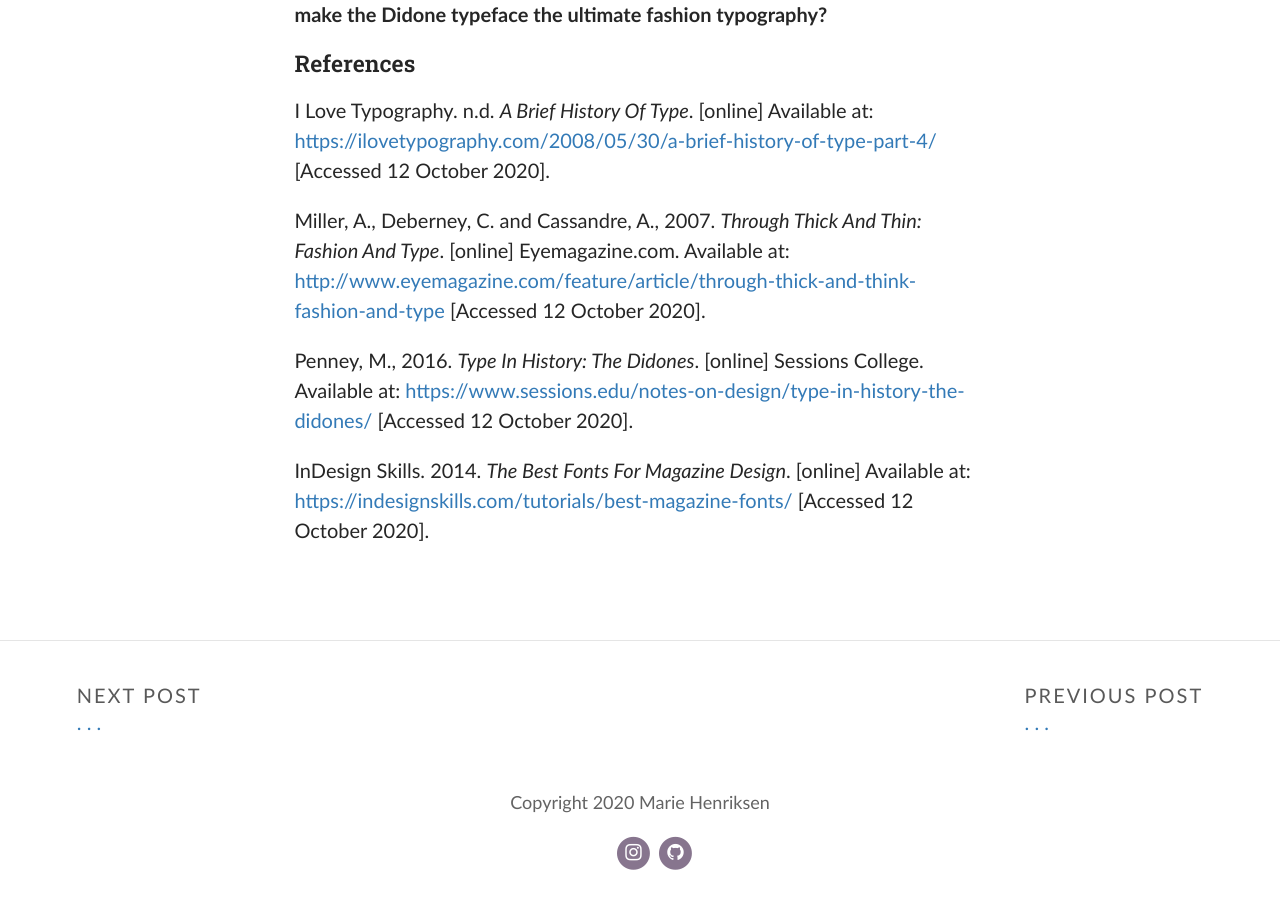
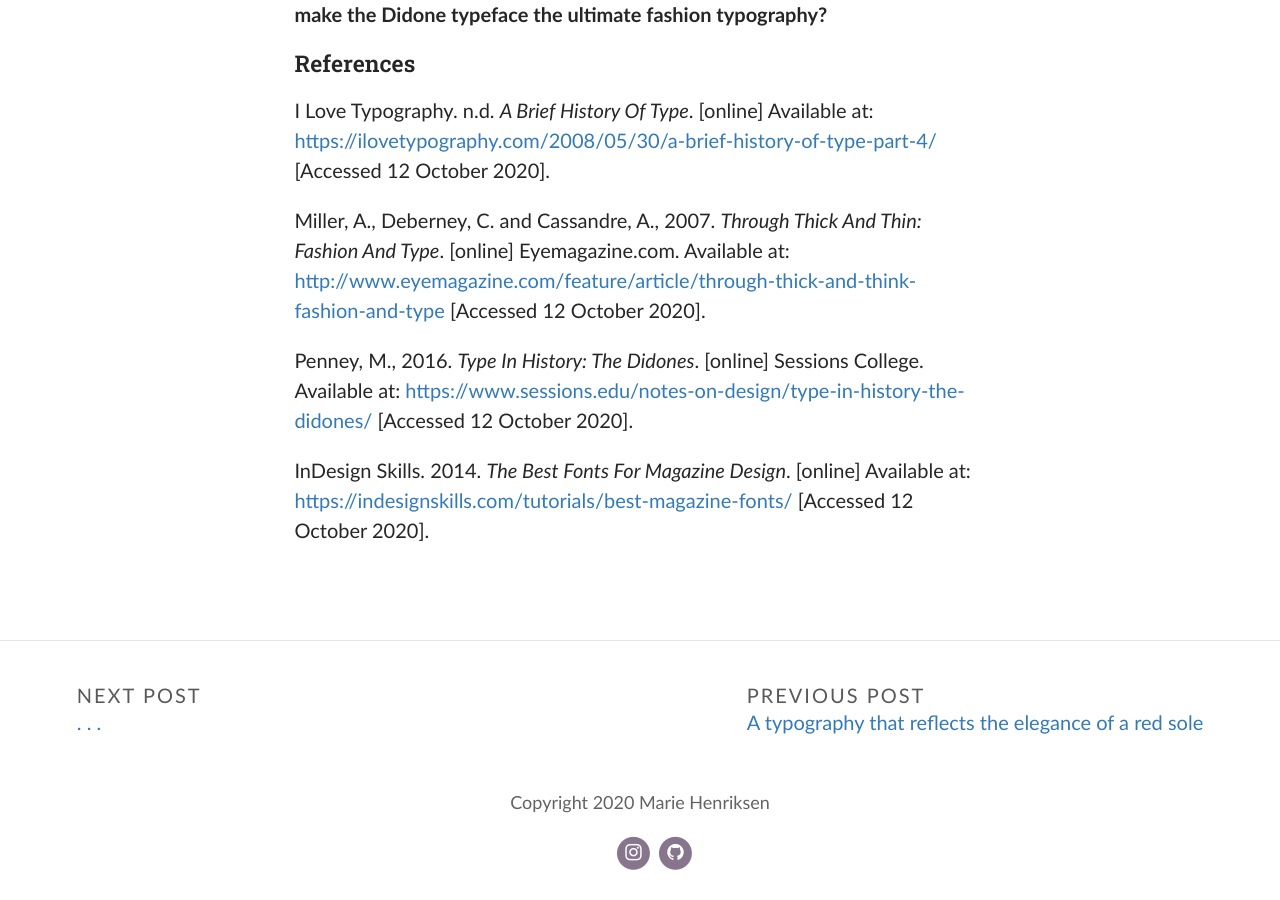
Before and after one commit to Mariehenriksen/fashionabletexts, a Jekyll site: the page built from _posts/2020-10-10-didone-–-the-ultimate-fashion-typography.md, in a window 1280 px wide and 900 px high, scrolled down 2928 px. Built offline with Jekyll 4.4.1, drawn with Linux system fonts in a browser that asks for light colours; some web fonts are replaced.

Commit message:
Update Post “2020-09-30-a-typography-that-reflects-the-elegance-of-a-red-sole”

```diff
--- a/_posts/2020-09-30-a-typography-that-reflects-the-elegance-of-a-red-sole.md
+++ b/_posts/2020-09-30-a-typography-that-reflects-the-elegance-of-a-red-sole.md
@@ -1,9 +1,9 @@
 ---
 layout: post
-title: "                                                                                        \
-  . . . "
+title: "A typography that reflects the elegance of a red
+  sole                                                   "
 date: 2020-09-28T12:41:56.658Z
-header_feature_image: ../uploads/img_0782.jpg
+header_feature_image: ../uploads/img_0788.jpg
 comments: true
 ---
 The red sole made Christian Louboutin’s shoes famous, and are worn by several celebrities such as Madonna, Victoria Beckham and the Kardashian sisters. The shoes are on the wish list of many, but unless you have between $400 and $6000 to spend on shoes, they will most likely just stay a dream.
```
Also changed, not shown: 1 other file.
